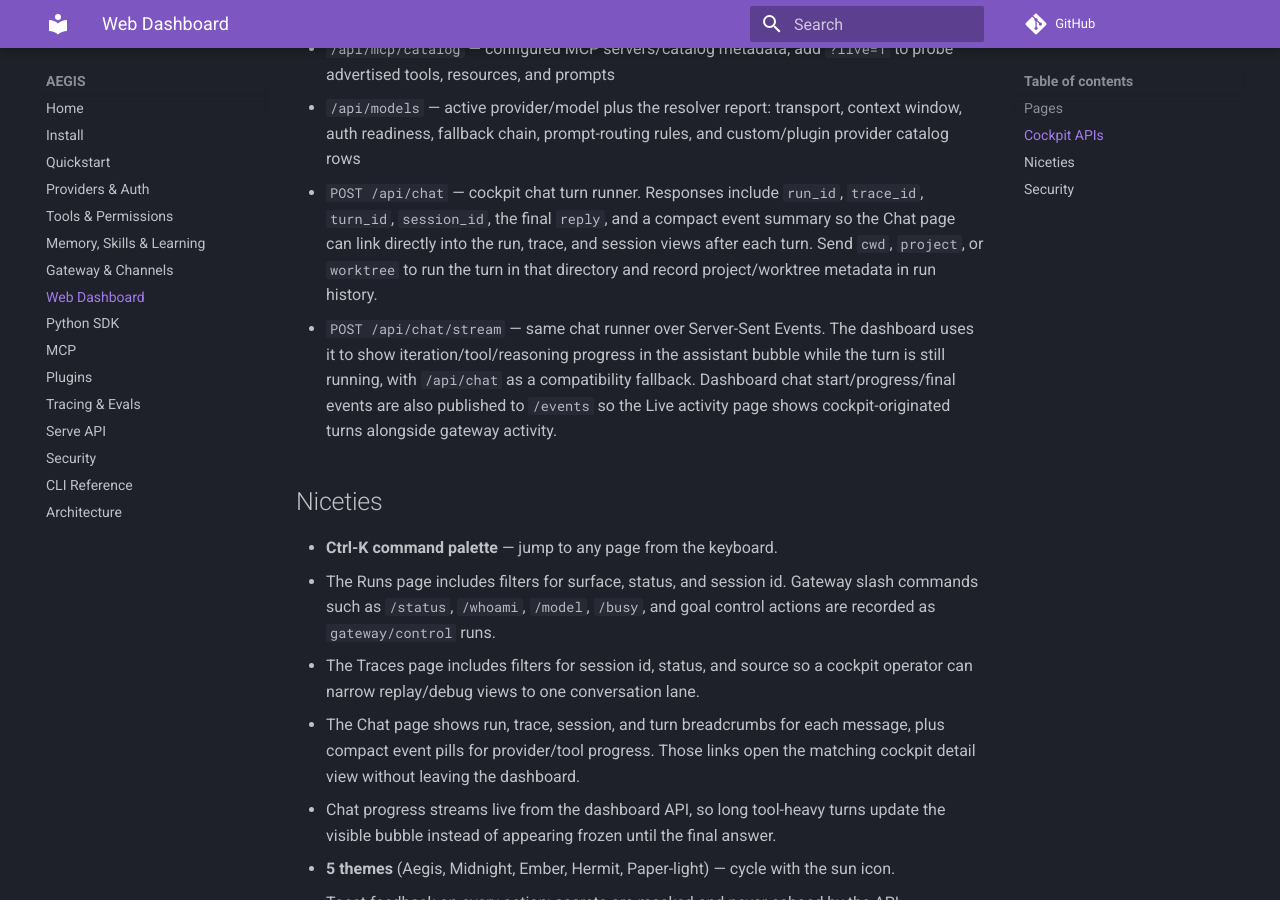
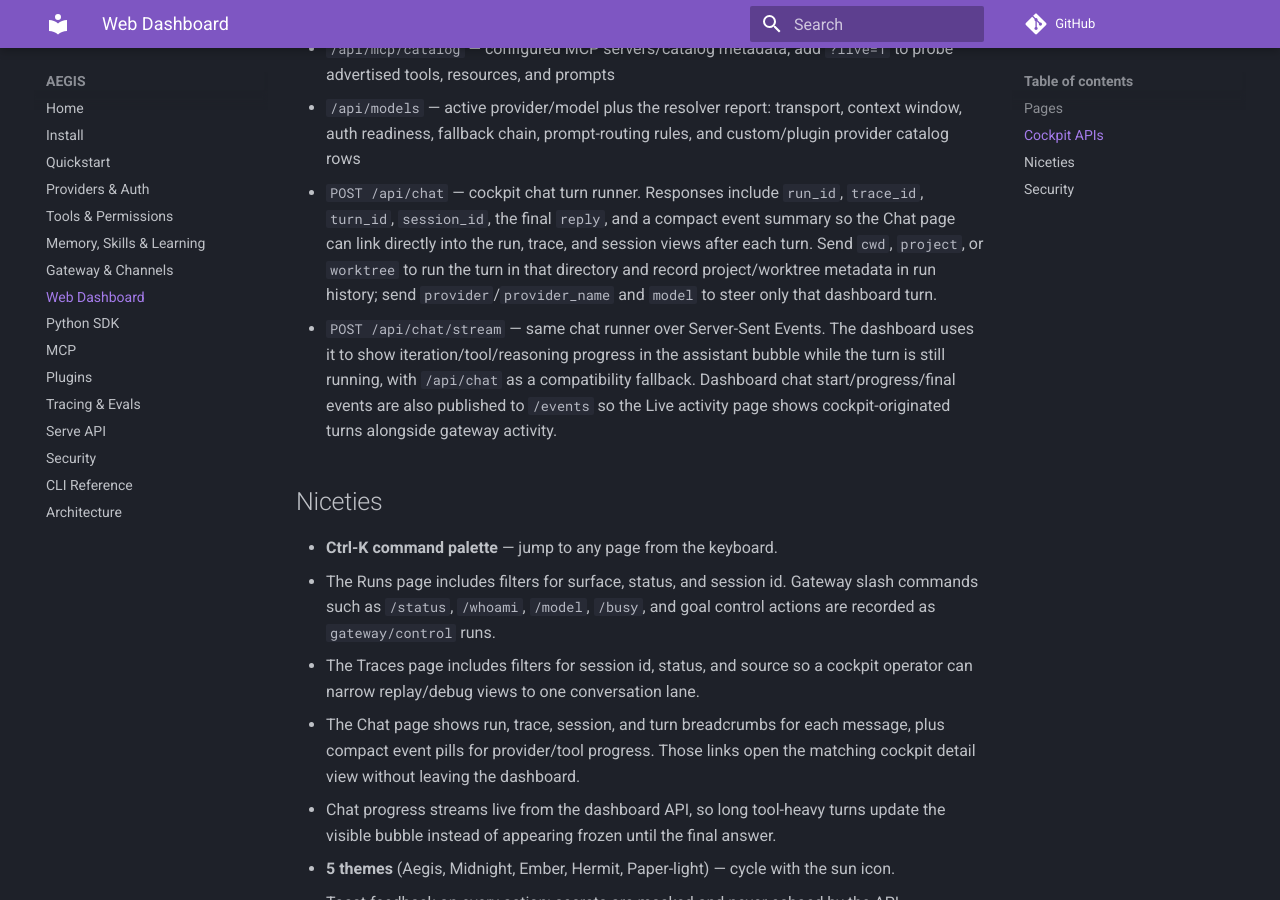
Before and after one commit to Alien0013/aegis, an MkDocs documentation site: the page built from docs/dashboard.md, in a window 1280 px wide and 900 px high, scrolled down 1173 px. Built offline with MkDocs 1.6.1 and Material for MkDocs 9.7.7, drawn with Linux system fonts in a browser that asks for light colours; comment, search, counter and statistics services are not loaded.

Commit message:
Expose dashboard chat runtime controls

```diff
--- a/docs/dashboard.md
+++ b/docs/dashboard.md
@@ -43,7 +43,8 @@ The dashboard exposes read-only cockpit APIs used by the no-build frontend:
   `trace_id`, `turn_id`, `session_id`, the final `reply`, and a compact event
   summary so the Chat page can link directly into the run, trace, and session
   views after each turn. Send `cwd`, `project`, or `worktree` to run the turn
-  in that directory and record project/worktree metadata in run history.
+  in that directory and record project/worktree metadata in run history; send
+  `provider`/`provider_name` and `model` to steer only that dashboard turn.
 - `POST /api/chat/stream` — same chat runner over Server-Sent Events. The
   dashboard uses it to show iteration/tool/reasoning progress in the assistant
   bubble while the turn is still running, with `/api/chat` as a compatibility
```
Also changed, not shown: aegis/static/dashboard.html (+14 -5 lines), 1 other file.
